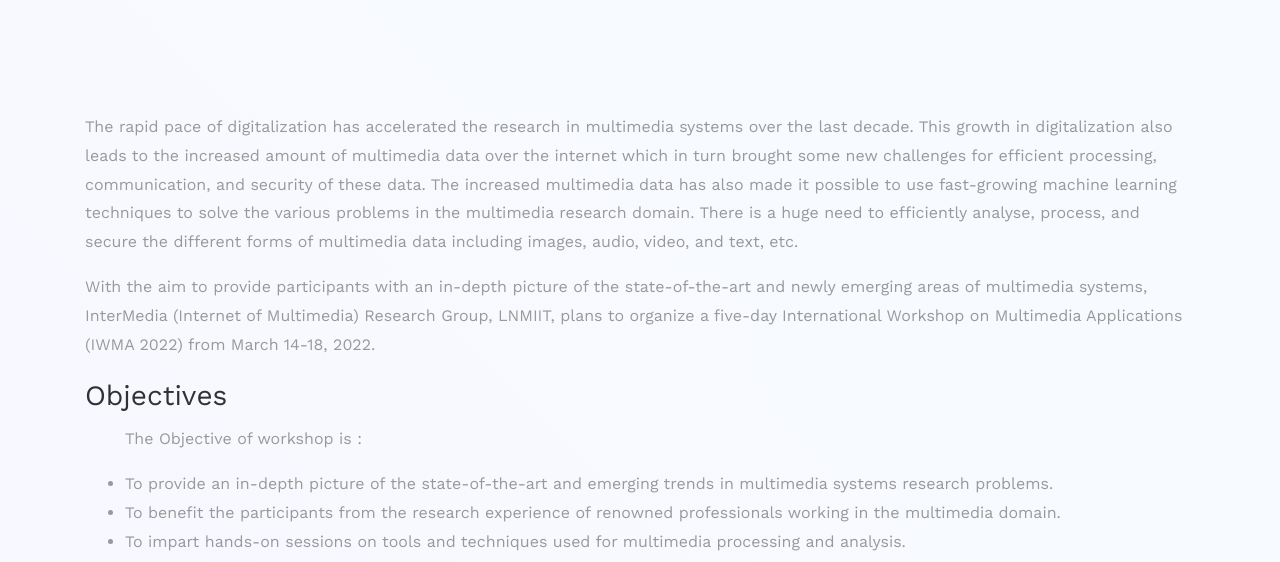
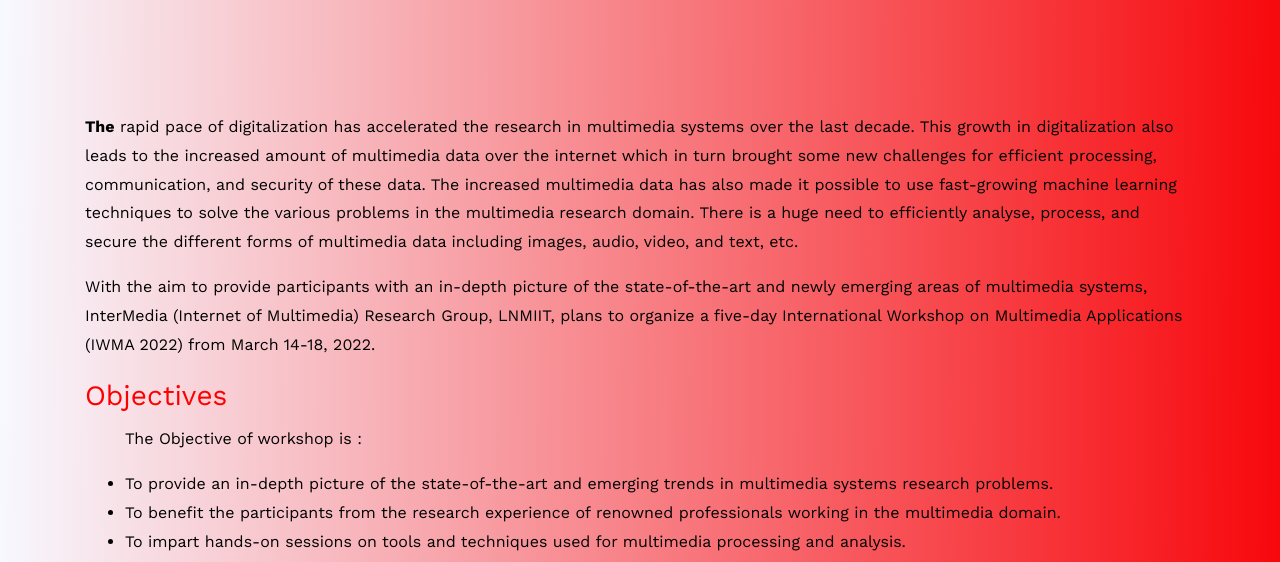
Before and after one commit to incredible-India/iwma-2022, a plain HTML site: page about.html in a window 1280 px wide. Shown: the part 235-797 px from the top of the page. Drawn offline with nearby package versions, Linux system fonts and the light colour scheme; some packages are replaced by stand-ins of ours; no server answers.

Commit message:
about page color change

```diff
--- a/about.html
+++ b/about.html
@@ -37,7 +37,7 @@
 		<link rel="stylesheet" href="css/icomoon.css" />
 		<link rel="stylesheet" href="css/style.css" />
 	</head>
-	<body>
+	<body style="background-image: linear-gradient(to right,white,rgba(255,0,0,1));">
 		<nav
 			class="
 				navbar navbar-expand-lg navbar-dark
@@ -175,8 +175,8 @@
 							<div class="col-md-12 heading-section ftco-animate">
 								<!--   <p>There is a huge need of research on, for example, new ways of knowledge representation for multimedia data, nature-inspired algorithms to process data, new learning models and efficient inference methods for multimedia networks. Use of advanced technologies of multimedia can also overcome the burden of chronic disease by development of a system to monitor biomedical signals and medical images. There is also a dire need to substantially improve human recognition and authentication capabilities in the critical and challenging areas ranging from individual threat, privacy to law enforcement, border control and security at the global level. With the aim to provide participants with an in-depth picture on the state-of-the-art in new and emerging areas of Multimedia Processing and Analysis, InterMedia (Internet of Multimedia) Research Group, LNMIIT, plans to organize a three day International Workshop on Multimedia Applications (IWMA 2021).</p> -->
 
-								<p>
-									The rapid pace of digitalization has
+								<p style="color: black;">
+									<span style="color:black; font-weight:bold">The</span> rapid pace of digitalization has
 									accelerated the research in multimedia
 									systems over the last decade. This growth in
 									digitalization also leads to the increased
@@ -194,7 +194,7 @@
 									text, etc.
 								</p>
 
-								<p>
+								<p style="color: black;">
 									With the aim to provide participants with an
 									in-depth picture of the state-of-the-art and
 									newly emerging areas of multimedia systems,
@@ -205,9 +205,9 @@
 									2022.
 								</p>
 
-								<h3 style="text-align: justify">Objectives</h3>
+								<h3 style="text-align: justify; color: red;" >Objectives</h3>
 
-								<ul style="text-align: justify">
+								<ul style="text-align: justify; color:black;" >
 									<p style="text-align: justify">
 										The Objective of workshop is :
 									</p>
```
